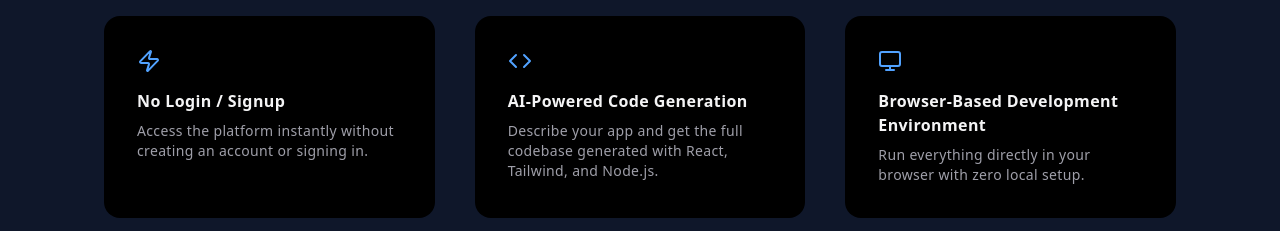
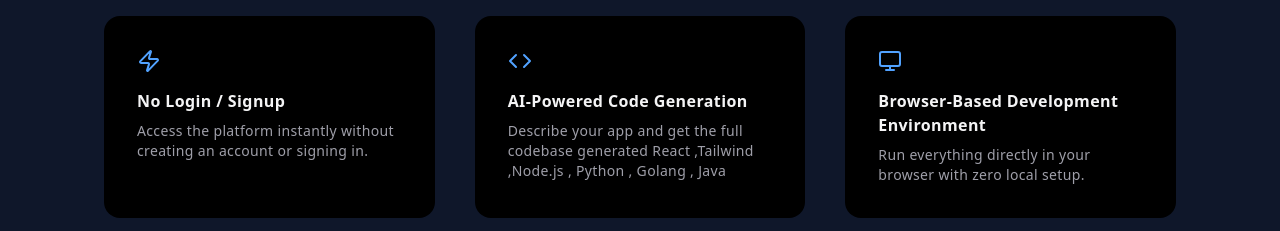
Before and after one commit to BharatKhatwani/Bolt-, a React (Vite) app in the folder frontend/: page / in a window 1280 px wide. Shown: the part 1040-1271 px from the top of the page. Built offline with nearby package versions, Linux system fonts and the light colour scheme; no server answers.

Commit message:
'change let to const'

```diff
--- a/frontend/src/components/feature.tsx
+++ b/frontend/src/components/feature.tsx
@@ -17,7 +17,7 @@ export default function Feature() {
     {
       title: "AI-Powered Code Generation",
       description:
-        "Describe your app and get the full codebase generated with React, Tailwind, and Node.js.",
+        "Describe your app and get the full codebase generated React ,Tailwind ,Node.js , Python , Golang , Java",
 
       icon: <Code className="w-6 h-6 text-blue-400" />,
     },
@@ -51,7 +51,7 @@ export default function Feature() {
     },
   ];
 
-  let [hoveredIndex, setHoveredIndex] = useState<number | null>(null);
+  const [hoveredIndex, setHoveredIndex] = useState<number | null>(null);
 
   return (
     <div  id="features"
```
